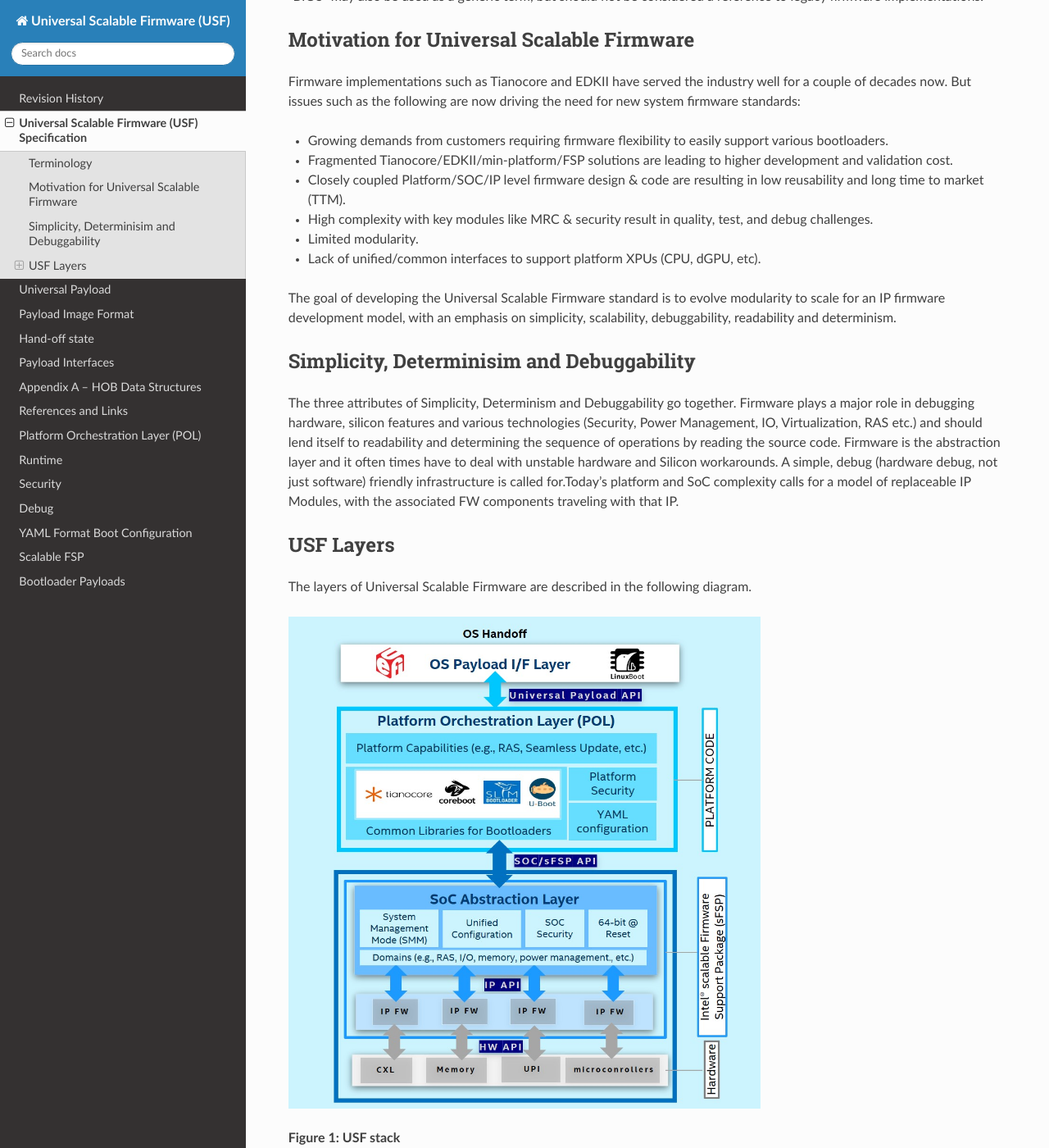
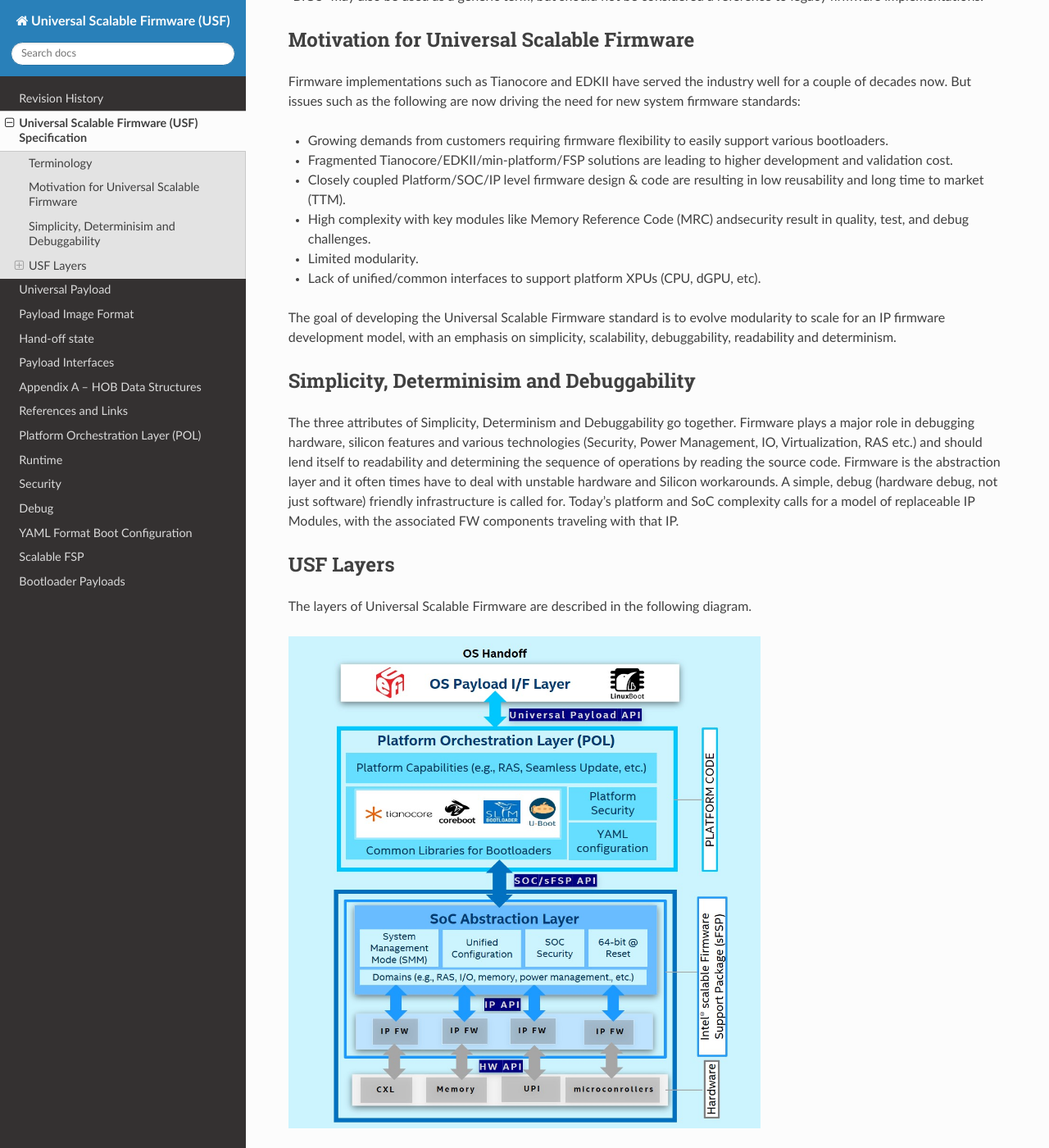
Before and after one commit to UniversalScalableFirmware/documentation, a Sphinx documentation site: the page built from source/1_terminology.rst, in a window 1280 px wide and 1400 px high, scrolled down 928 px. Shown: the whole window at 82% size. Built offline with Sphinx 7.4.7 and the Read the Docs theme 2.0.0, drawn with Linux system fonts in a browser that asks for light colours; some of the changed text lies outside the part shown.

Commit message:
Minor proofreading edits

```diff
--- a/source/1_terminology.rst
+++ b/source/1_terminology.rst
@@ -32,7 +32,7 @@
 
 - Closely coupled Platform/SOC/IP level firmware design & code are resulting in low reusability and long time to market (TTM).
 
-- High complexity with key modules like MRC & security result in quality, test, and debug challenges.
+- High complexity with key modules like Memory Reference Code (MRC) andsecurity result in quality, test, and debug challenges.
 
 - Limited modularity.
 
@@ -44,7 +44,7 @@
 Simplicity, Determinisim and Debuggability
 ============================================
 
-The three attributes of Simplicity, Determinism and Debuggability go together. Firmware plays a major role in debugging hardware, silicon features and various technologies (Security, Power Management, IO, Virtualization, RAS etc.) and should lend itself to readability and determining the sequence of operations by reading the source code. Firmware is the abstraction layer and it often times have to deal with unstable hardware and Silicon workarounds. A simple, debug (hardware debug, not just software) friendly infrastructure is called for.Today’s platform and SoC complexity calls for a model of replaceable IP Modules, with the associated FW components traveling with that IP.
+The three attributes of Simplicity, Determinism and Debuggability go together. Firmware plays a major role in debugging hardware, silicon features and various technologies (Security, Power Management, IO, Virtualization, RAS etc.) and should lend itself to readability and determining the sequence of operations by reading the source code. Firmware is the abstraction layer and it often times have to deal with unstable hardware and Silicon workarounds. A simple, debug (hardware debug, not just software) friendly infrastructure is called for. Today’s platform and SoC complexity calls for a model of replaceable IP Modules, with the associated FW components traveling with that IP.
 
 USF Layers
 ============
@@ -70,7 +70,7 @@
 Universal Payload
 ------------------
 
-Universal Payload API for different OS payloads (i.e., UEFI, LinuxBoot, ACRN embedded hypervisor), and support for various bootloaders (i.e., tianocore/EDKII, coreboot, slim bootloader, and u-boot.
+Universal Payload API for different OS payloads (e.g. UEFI, LinuxBoot, ACRN embedded hypervisor), and support for various bootloaders (e.g. tianocore/EDKII, coreboot, slim bootloader, and u-boot).
 
 
 Platform Orchestration Layer (POL)
```
